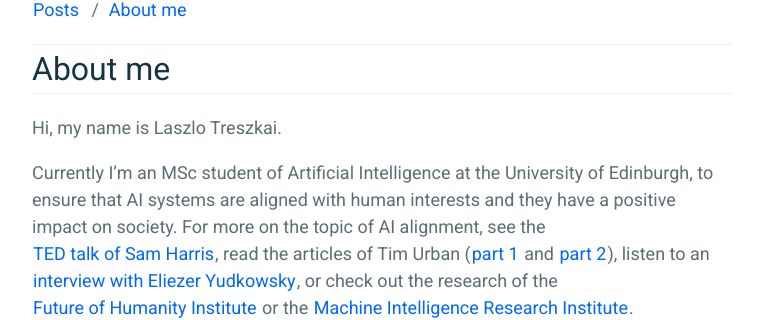
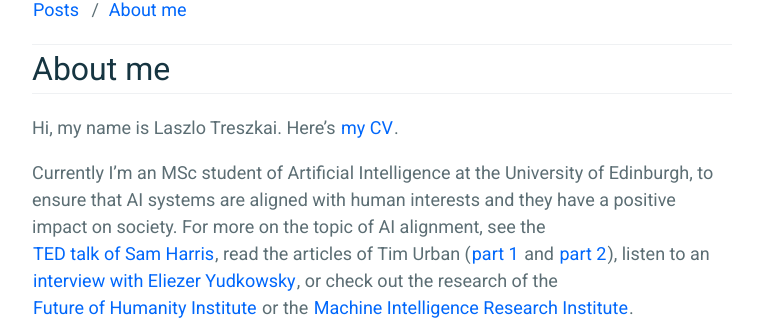
Before and after one commit to treszkai/treszkai.github.io, a Jekyll site: the page built from _pages/about.md, in a window 1280 px wide. Shown: the part 150-470 px from the top of the page, without its empty margins (258-1021 px from the left). Built offline with Jekyll 4.4.1, drawn with Linux system fonts in a browser that asks for light colours.

Commit message:
Update CV

```diff
--- a/_config.yml
+++ b/_config.yml
@@ -58,10 +58,11 @@ latex_macros:
 # Exclude from processing.
 # The following items will not be processed, by default. Create a custom list
 # to override the default setting.
-# exclude:
-  # - vendor/
-  # - Gemfile
-  # - Gemfile.lock
+exclude:
+ - Rakefile
+# - vendor/
+# - Gemfile
+# - Gemfile.lock
 #   - node_modules
 #   - vendor/bundle/
 #   - vendor/cache/
--- a/_pages/about.md
+++ b/_pages/about.md
@@ -4,7 +4,7 @@ title: About me
 permalink: /about/
 ---
 
-Hi, my name is Laszlo Treszkai.
+Hi, my name is Laszlo Treszkai. Here's [my CV](/files/CV.pdf).
 
 Currently I'm an MSc student of Artificial Intelligence at the University of Edinburgh, to ensure that AI systems are aligned with human interests and they have a positive impact on society. For more on the topic of AI alignment, see the [TED talk of Sam Harris](https://www.youtube.com/watch?v=8nt3edWLgIg), read the articles of Tim Urban ([part 1](https://waitbutwhy.com/2015/01/artificial-intelligence-revolution-1.html) and [part 2](https://waitbutwhy.com/2015/01/artificial-intelligence-revolution-2.html)), listen to an [interview with Eliezer Yudkowsky](https://www.youtube.com/watch?v=AaNLX71Hl88), or check out the research of the [Future of Humanity Institute](https://www.fhi.ox.ac.uk/research/research-areas/#1513087763365-e148efe6-2d23) or the [Machine Intelligence Research Institute](https://intelligence.org).
 
```
Also changed, not shown: _drafts/2018-07-08-POMDP-value.md (renamed from _posts/2018-07-08-POMDP-value.md), 3 other files.
